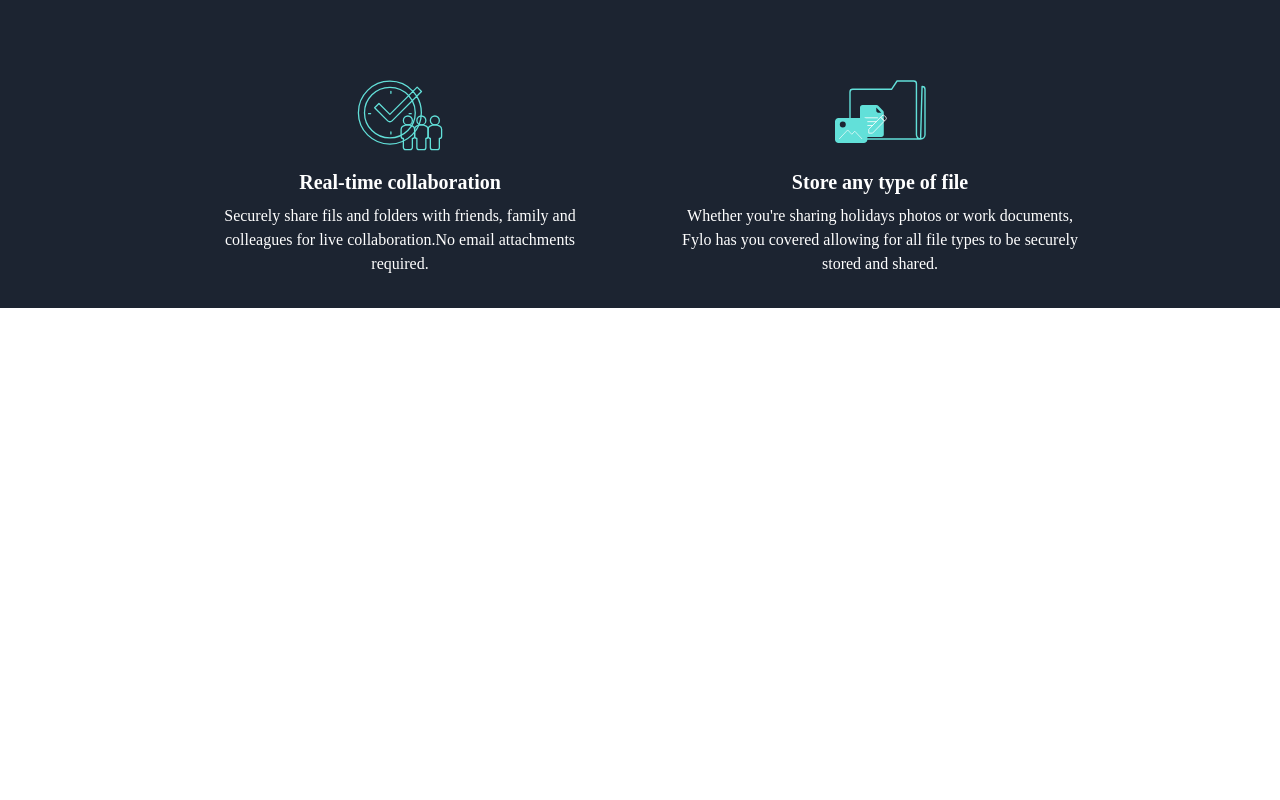
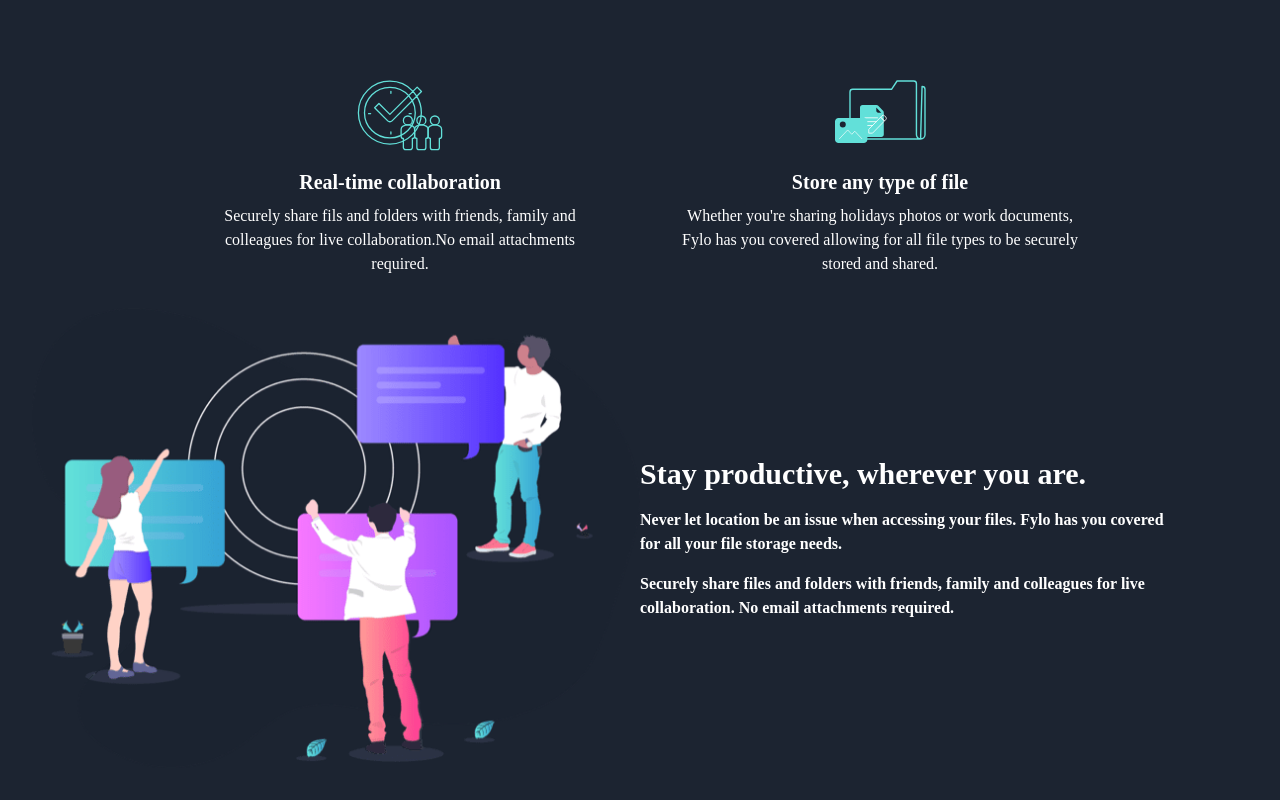
Before and after one commit to kennedybabu/Fylo, a React (Create React App) app: page / in a window 1280 px wide. Shown: the part 1262-2062 px from the top of the page. Before the commit the page ends 1570 px from the top, so only its background shows below. Built offline with nearby package versions, Linux system fonts and the light colour scheme.

Commit message:
feature: create and style the productive component

```diff
--- a/src/App.js
+++ b/src/App.js
@@ -2,6 +2,7 @@
 import Features from './components/Features';
 import Home from './components/Home';
 import Navbar from './components/Navbar';
+import Productive from './components/Productive';
 
 function App() {
   return (
@@ -9,6 +10,7 @@
       <Navbar />
       <Home />
       <Features />
+      <Productive />
     </div>
   );
 }
--- /dev/null
+++ b/src/components/Productive.jsx
@@ -0,0 +1,24 @@
+import React from 'react'
+import Stay from '../assets/illustration-stay-productive.png'
+
+const Productive = () => {
+  return (
+    <div className='w-full h-screen bg-[#1c2431]'>
+        {/* container */}
+
+        <div className='grid md:grid-cols-2 px-8'>
+            <div>
+                <img src={Stay} alt="colleagues icon" />
+            </div>
+            <div className='flex flex-col text-white justify-center'>
+                <h2 className='text-3xl font-bold py-2 '>Stay productive, wherever you are.</h2>
+                <p className='font-bold py-2 max-w-[530px]'>Never let location be an issue when accessing your files. Fylo has you covered for all your file storage needs.</p>
+                <p className='font-bold py-2 max-w-[530px]'>Securely share files and folders with friends, family and colleagues for live collaboration. No email attachments required.</p>
+            </div>
+        </div>
+
+    </div>
+  )
+}
+
+export default Productive
```
Also changed, not shown: src/assets/illustration-stay-productive.png (added).
